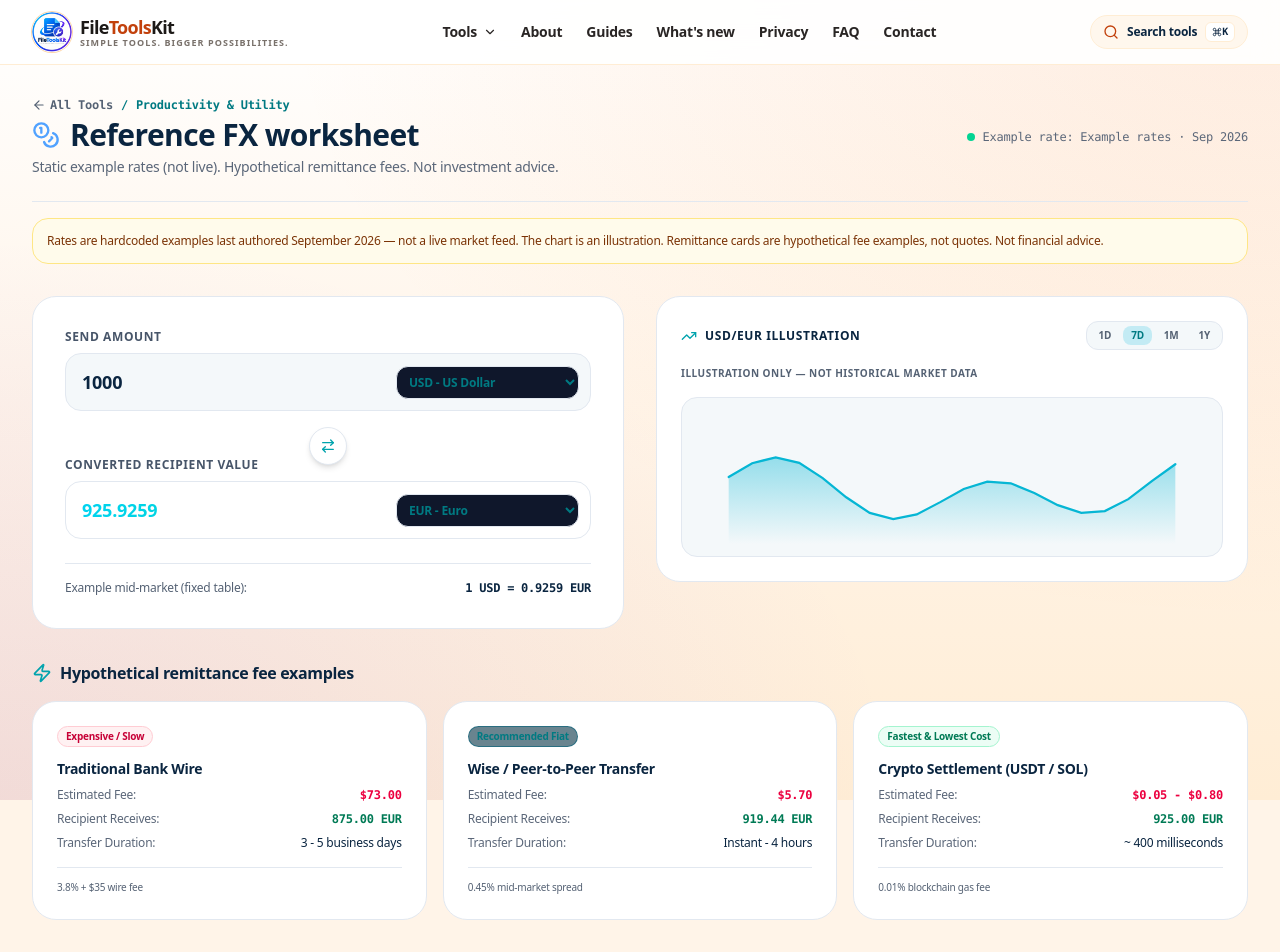
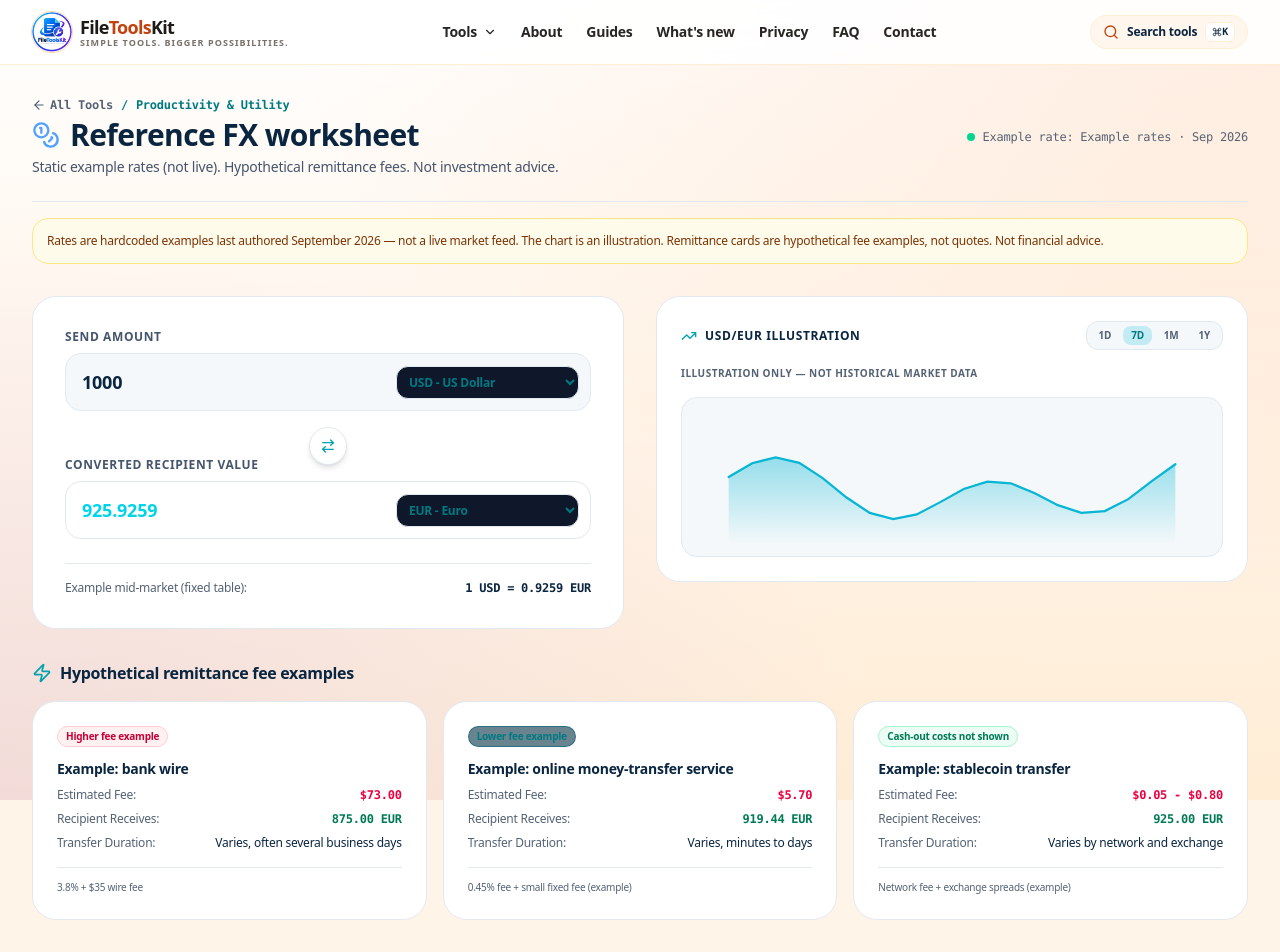
Before and after one commit to Sourendas/OmniCraft-Studio, a React (Vite) app: page /currency-crypto in a window 1280 px wide. Shown: the top 952 px of the page. Built offline with nearby package versions, Linux system fonts and the light colour scheme.

Commit message:
FX worksheet: neutral fee examples, honest speeds, readable label contrast

```diff
--- a/src/pages/tools/CurrencyCryptoPage.tsx
+++ b/src/pages/tools/CurrencyCryptoPage.tsx
@@ -72,30 +72,30 @@ export const CurrencyCryptoPage: React.FC = () => {
 
     return [
       {
-        provider: 'Traditional Bank Wire',
+        provider: 'Example: bank wire',
         feePercent: '3.8% + $35 wire fee',
         feeAmount: `$${(amountNum * 0.038 + 35).toFixed(2)}`,
         recipientGets: `${(targetVal * 0.945).toFixed(2)} ${toCurrency}`,
-        speed: '3 - 5 business days',
-        badge: 'Expensive / Slow',
+        speed: 'Varies, often several business days',
+        badge: 'Higher fee example',
         badgeColor: 'bg-rose-50 text-rose-700 border-rose-200'
       },
       {
-        provider: 'Wise / Peer-to-Peer Transfer',
-        feePercent: '0.45% mid-market spread',
+        provider: 'Example: online money-transfer service',
+        feePercent: '0.45% fee + small fixed fee (example)',
         feeAmount: `$${(amountNum * 0.0045 + 1.2).toFixed(2)}`,
         recipientGets: `${(targetVal * 0.993).toFixed(2)} ${toCurrency}`,
-        speed: 'Instant - 4 hours',
-        badge: 'Recommended Fiat',
+        speed: 'Varies, minutes to days',
+        badge: 'Lower fee example',
         badgeColor: 'bg-cyan-950/60 text-[#007A82] border-cyan-800/60'
       },
       {
-        provider: 'Crypto Settlement (USDT / SOL)',
-        feePercent: '0.01% blockchain gas fee',
+        provider: 'Example: stablecoin transfer',
+        feePercent: 'Network fee + exchange spreads (example)',
         feeAmount: `$0.05 - $0.80`,
         recipientGets: `${(targetVal * 0.999).toFixed(2)} ${toCurrency}`,
-        speed: '~ 400 milliseconds',
-        badge: 'Fastest & Lowest Cost',
+        speed: 'Varies by network and exchange',
+        badge: 'Cash-out costs not shown',
         badgeColor: 'bg-emerald-50 text-emerald-700 border-emerald-200'
       }
     ];
@@ -134,12 +134,12 @@ export const CurrencyCryptoPage: React.FC = () => {
             <Coins className="w-7 h-7 text-blue-400" />
             Reference FX worksheet
           </h1>
-          <p className="text-xs sm:text-sm text-slate-400 mt-1">
+          <p className="text-xs sm:text-sm text-slate-600 mt-1">
             Static example rates (not live). Hypothetical remittance fees. Not investment advice.
           </p>
         </div>
 
-        <div className="flex items-center gap-2 text-xs text-slate-400 font-mono">
+        <div className="flex items-center gap-2 text-xs text-slate-500 font-mono">
           <span className="w-2 h-2 rounded-full bg-emerald-400 animate-pulse" />
           <span>Example rate: {lastUpdated}</span>
         </div>
@@ -154,7 +154,7 @@ export const CurrencyCryptoPage: React.FC = () => {
         <div className="lg:col-span-6 space-y-6">
           <div className="rounded-3xl bg-white border border-slate-200 p-6 sm:p-8 space-y-6">
             <div>
-              <label className="block text-xs font-bold text-slate-300 uppercase tracking-wider mb-2">
+              <label className="block text-xs font-bold text-slate-600 uppercase tracking-wider mb-2">
                 Send Amount
               </label>
               <div className="relative flex items-center">
@@ -206,7 +206,7 @@ export const CurrencyCryptoPage: React.FC = () => {
 
             {/* Destination Currency */}
             <div>
-              <label className="block text-xs font-bold text-slate-300 uppercase tracking-wider mb-2">
+              <label className="block text-xs font-bold text-slate-600 uppercase tracking-wider mb-2">
                 Converted Recipient Value
               </label>
               <div className="relative flex items-center">
@@ -325,17 +325,17 @@ export const CurrencyCryptoPage: React.FC = () => {
                   </span>
                 </div>
                 <h4 className="text-sm font-bold text-[#0A2540] mb-2">{r.provider}</h4>
-                <div className="space-y-2 text-xs text-slate-300">
+                <div className="space-y-2 text-xs text-slate-700">
                   <div className="flex justify-between">
-                    <span className="text-slate-400">Estimated Fee:</span>
+                    <span className="text-slate-500">Estimated Fee:</span>
                     <span className="font-mono text-rose-600 font-bold">{r.feeAmount}</span>
                   </div>
                   <div className="flex justify-between">
-                    <span className="text-slate-400">Recipient Receives:</span>
+                    <span className="text-slate-500">Recipient Receives:</span>
                     <span className="font-mono text-emerald-700 font-bold">{r.recipientGets}</span>
                   </div>
                   <div className="flex justify-between">
-                    <span className="text-slate-400">Transfer Duration:</span>
+                    <span className="text-slate-500">Transfer Duration:</span>
                     <span className="text-[#0A2540]">{r.speed}</span>
                   </div>
                 </div>
```
